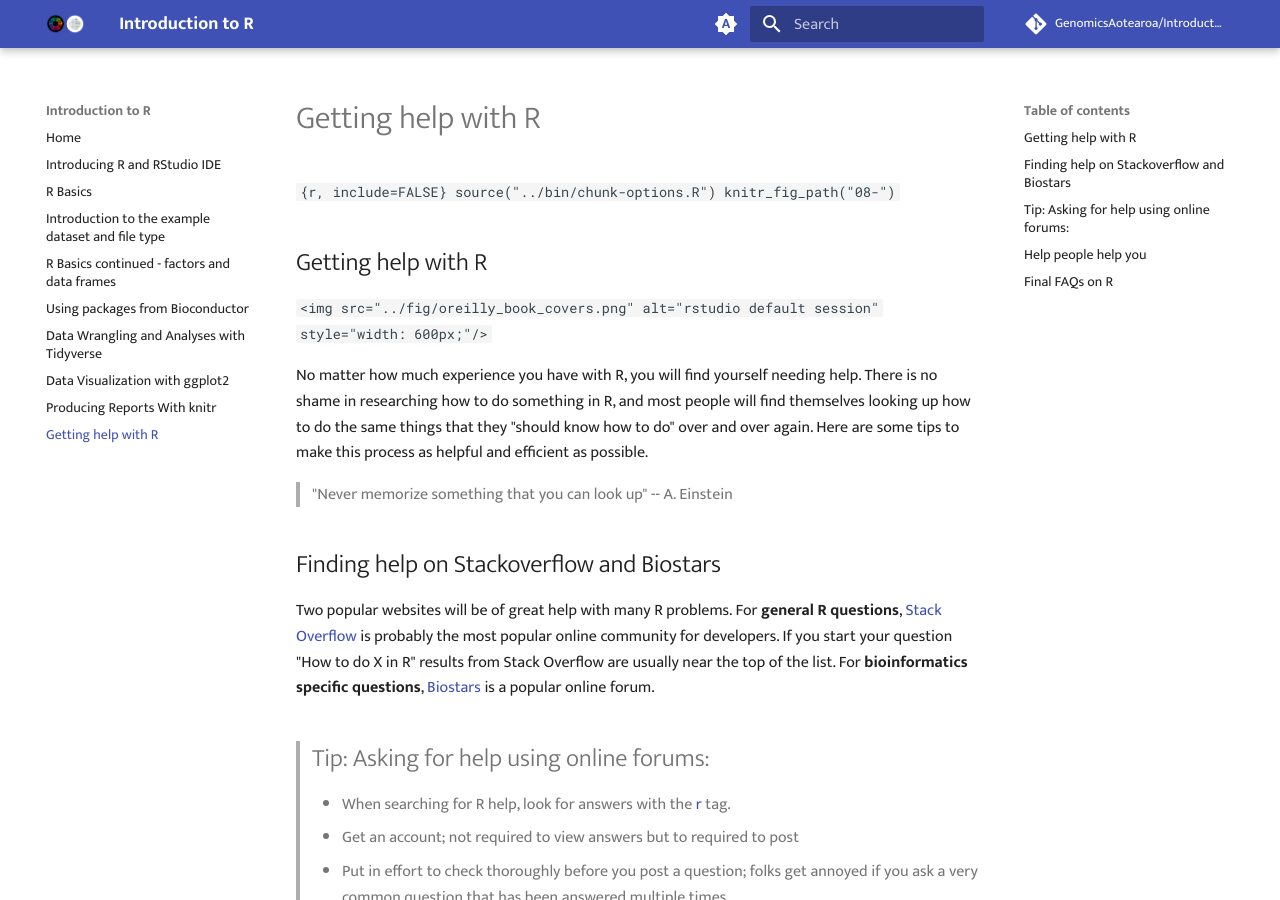
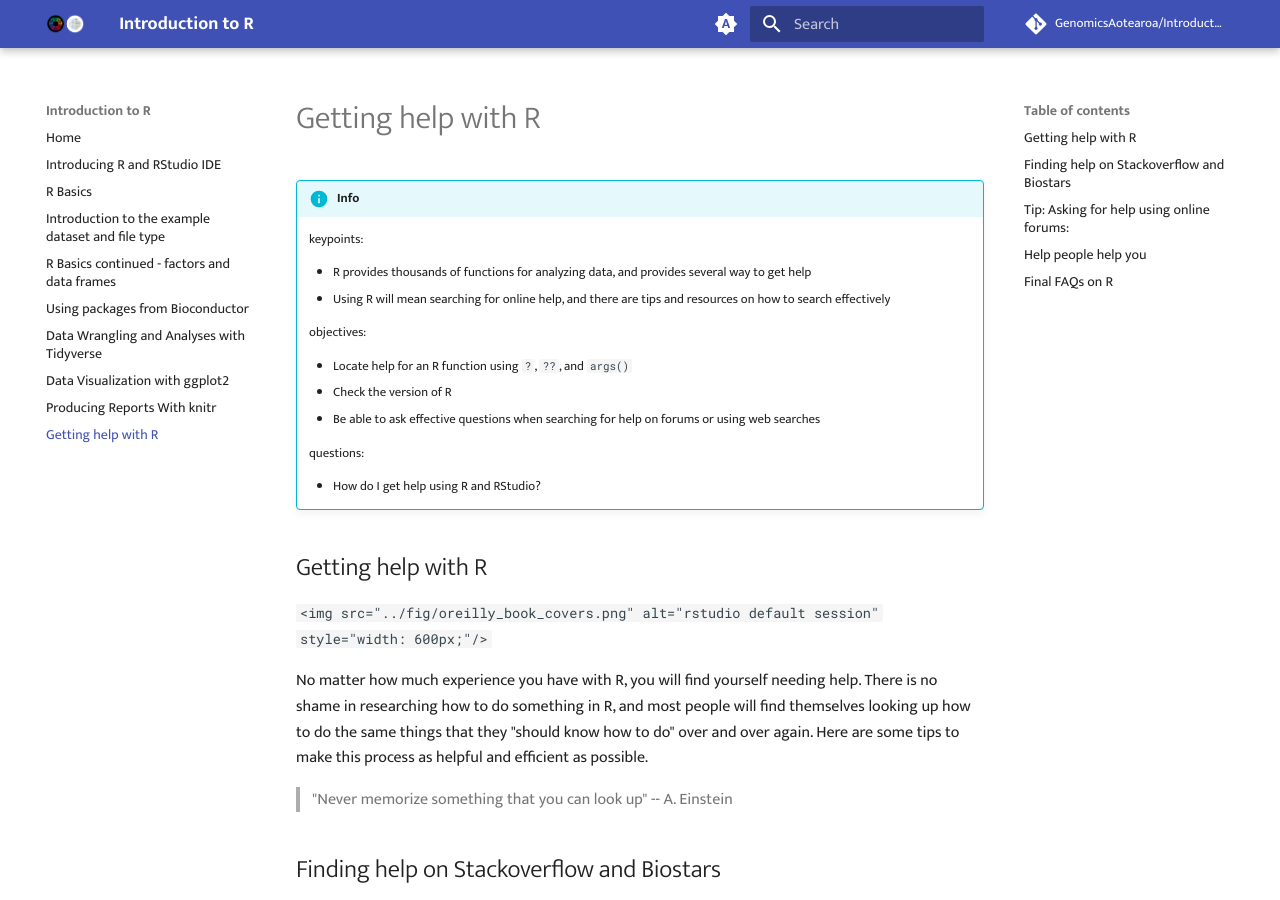
Before and after one commit to GenomicsAotearoa/Introduction-to-R, an MkDocs documentation site: the page built from docs/08-r-help.md, in a window 1280 px wide and 900 px high. Built offline with MkDocs 1.6.1 and Material for MkDocs 9.7.7, drawn with Linux system fonts in a browser that asks for light colours; comment, search, counter and statistics services are not loaded.

Commit message:
update objectives

```diff
--- a/docs/08-r-help.md
+++ b/docs/08-r-help.md
@@ -1,23 +1,24 @@
----
-exercises: 5
-keypoints:
-- R provides thousands of functions for analyzing data, and provides
-  several way to get help
-- Using R will mean searching for online help, and there are tips and
-  resources on how to search effectively
-objectives:
-- Locate help for an R function using `?`, `??`, and `args()`
-- Check the version of R
-- Be able to ask effective questions when searching for help on forums
-  or using web searches
-questions:
-- How do I get help using R and RStudio?
-source: Rmd
-teaching: 10
-title: Getting help with R
----
+# Getting help with R
 
-`{r, include=FALSE} source("../bin/chunk-options.R") knitr_fig_path("08-")`
+!!! info
+
+    keypoints:
+
+    - R provides thousands of functions for analyzing data, and provides
+      several way to get help
+    - Using R will mean searching for online help, and there are tips and
+      resources on how to search effectively
+
+    objectives:
+
+    - Locate help for an R function using `?`, `??`, and `args()`
+    - Check the version of R
+    - Be able to ask effective questions when searching for help on forums
+      or using web searches
+
+    questions:
+
+    - How do I get help using R and RStudio?
 
 ## Getting help with R
 
```
